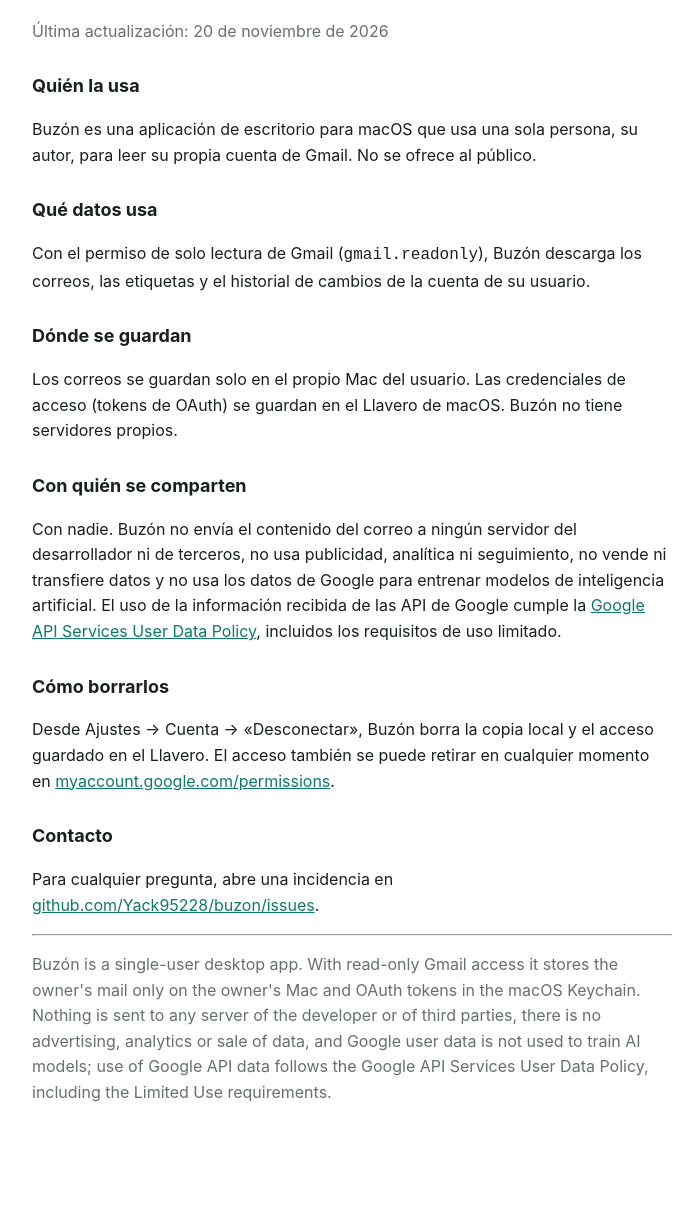
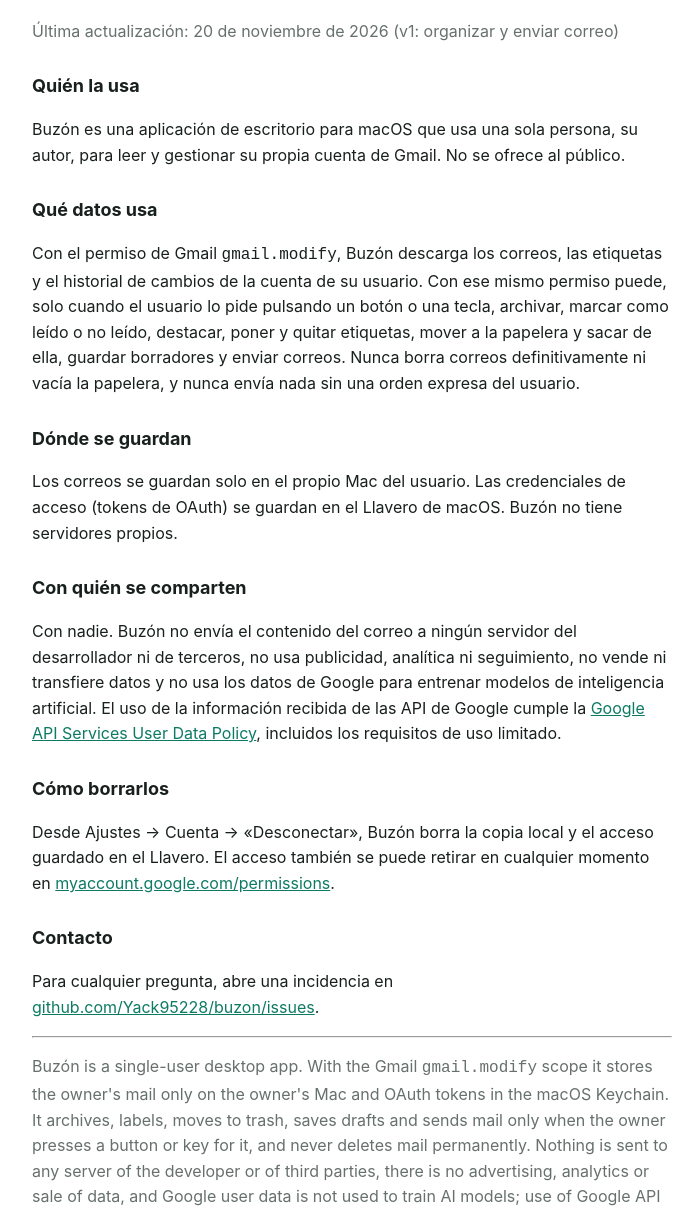
Before and after one commit to Yack95228/buzon, a plain HTML site: page privacidad.html in a window 1280 px wide. Shown: the part 102-1310 px from the top of the page, without its empty margins (288-987 px from the left). Before the commit the page ends 1256 px from the top, so only its background shows below. Drawn offline with Linux system fonts and the light colour scheme.

Commit message:
Update both pages for v1: gmail.modify, acting only when the owner asks
Co-Authored-By: Claude Opus 5.5 <noreply@anthropic.com>

```diff
--- a/privacidad.html
+++ b/privacidad.html
@@ -15,13 +15,13 @@
 </head>
 <body>
 <h1>Política de privacidad de Buzón</h1>
-<p class="muted">Última actualización: 20 de noviembre de 2026</p>
+<p class="muted">Última actualización: 20 de noviembre de 2026 (v1: organizar y enviar correo)</p>
 
 <h2>Quién la usa</h2>
-<p>Buzón es una aplicación de escritorio para macOS que usa una sola persona, su autor, para leer su propia cuenta de Gmail. No se ofrece al público.</p>
+<p>Buzón es una aplicación de escritorio para macOS que usa una sola persona, su autor, para leer y gestionar su propia cuenta de Gmail. No se ofrece al público.</p>
 
 <h2>Qué datos usa</h2>
-<p>Con el permiso de solo lectura de Gmail (<code>gmail.readonly</code>), Buzón descarga los correos, las etiquetas y el historial de cambios de la cuenta de su usuario.</p>
+<p>Con el permiso de Gmail <code>gmail.modify</code>, Buzón descarga los correos, las etiquetas y el historial de cambios de la cuenta de su usuario. Con ese mismo permiso puede, solo cuando el usuario lo pide pulsando un botón o una tecla, archivar, marcar como leído o no leído, destacar, poner y quitar etiquetas, mover a la papelera y sacar de ella, guardar borradores y enviar correos. Nunca borra correos definitivamente ni vacía la papelera, y nunca envía nada sin una orden expresa del usuario.</p>
 
 <h2>Dónde se guardan</h2>
 <p>Los correos se guardan solo en el propio Mac del usuario. Las credenciales de acceso (tokens de OAuth) se guardan en el Llavero de macOS. Buzón no tiene servidores propios.</p>
@@ -36,6 +36,6 @@
 <p>Para cualquier pregunta, abre una incidencia en <a href="https://github.com/Yack95228/buzon/issues">github.com/Yack95228/buzon/issues</a>.</p>
 
 <hr>
-<p lang="en" class="muted">Buzón is a single-user desktop app. With read-only Gmail access it stores the owner's mail only on the owner's Mac and OAuth tokens in the macOS Keychain. Nothing is sent to any server of the developer or of third parties, there is no advertising, analytics or sale of data, and Google user data is not used to train AI models; use of Google API data follows the Google API Services User Data Policy, including the Limited Use requirements.</p>
+<p lang="en" class="muted">Buzón is a single-user desktop app. With the Gmail <code>gmail.modify</code> scope it stores the owner's mail only on the owner's Mac and OAuth tokens in the macOS Keychain. It archives, labels, moves to trash, saves drafts and sends mail only when the owner presses a button or key for it, and never deletes mail permanently. Nothing is sent to any server of the developer or of third parties, there is no advertising, analytics or sale of data, and Google user data is not used to train AI models; use of Google API data follows the Google API Services User Data Policy, including the Limited Use requirements.</p>
 </body>
 </html>
```
Also changed, not shown: index.html (+2 -2 lines).
